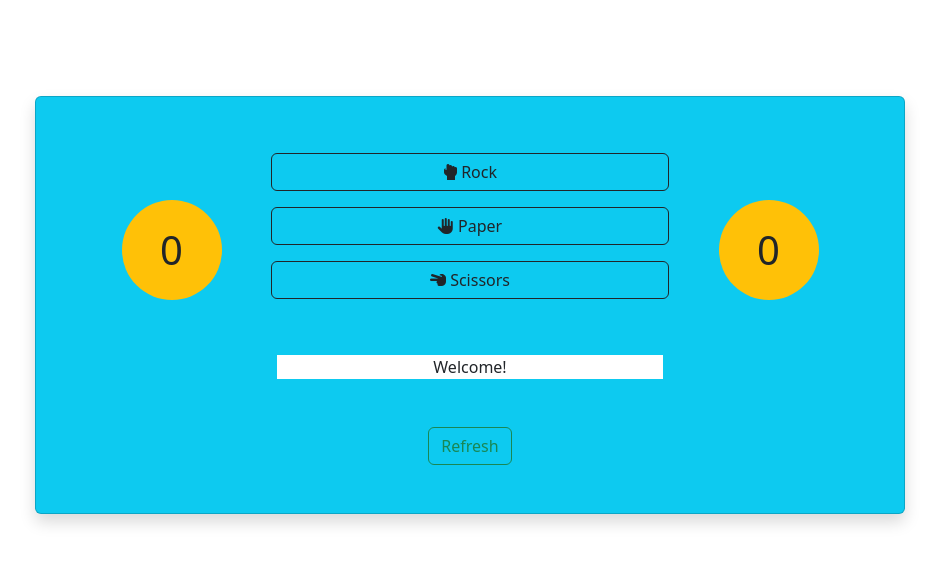
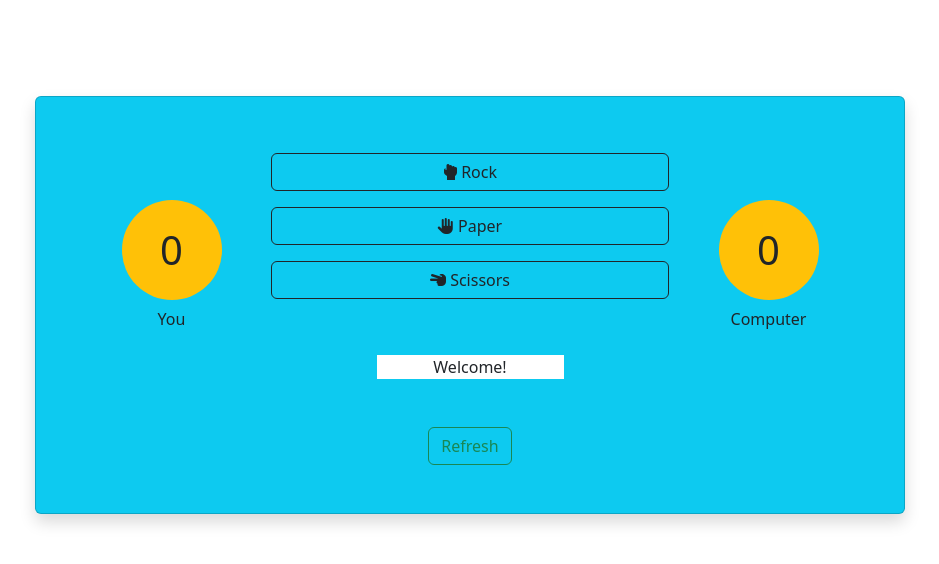
Before and after one commit to dcsndevs/rsp-game, a plain HTML site: page index.html in a window 1280 px wide. Shown: the whole page, without its empty margins (148-1087 px from the left). Drawn offline with nearby package versions, Linux system fonts and the light colour scheme.

Commit message:
Add score title

```diff
--- a/index.html
+++ b/index.html
@@ -48,8 +48,14 @@
                 </div>
             </div>
             <div class="row">
-                <div class="col-12 d-flex justify-content-center">
+                <div class="col-3">
+                    You
+                </div>
+                <div class="col-6 d-flex justify-content-center">
                     <div class="bg-white mt-5 col-6" id="result-display">Welcome!</div>
+                </div>
+                <div class="col-3">
+                    Computer
                 </div>
             </div>
 
```
